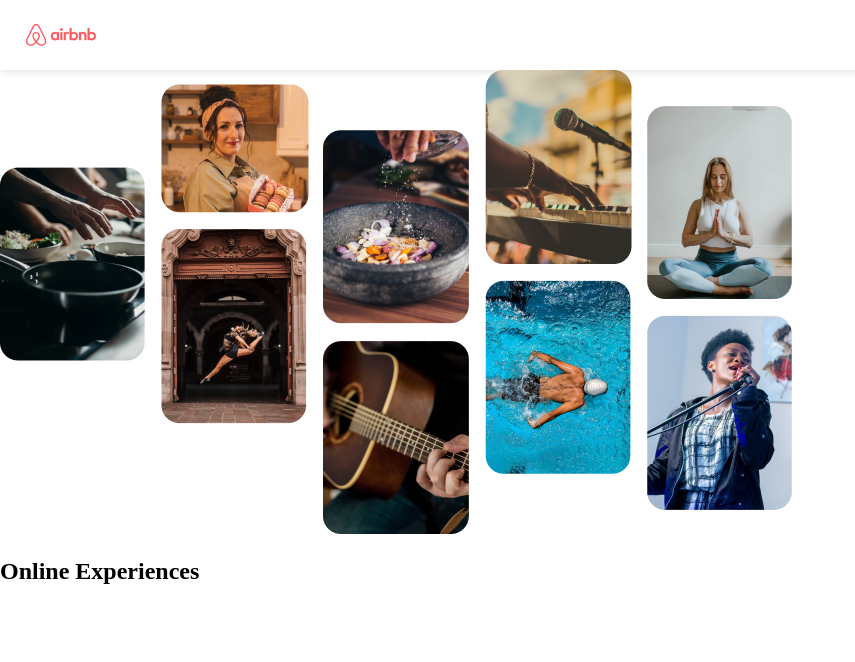
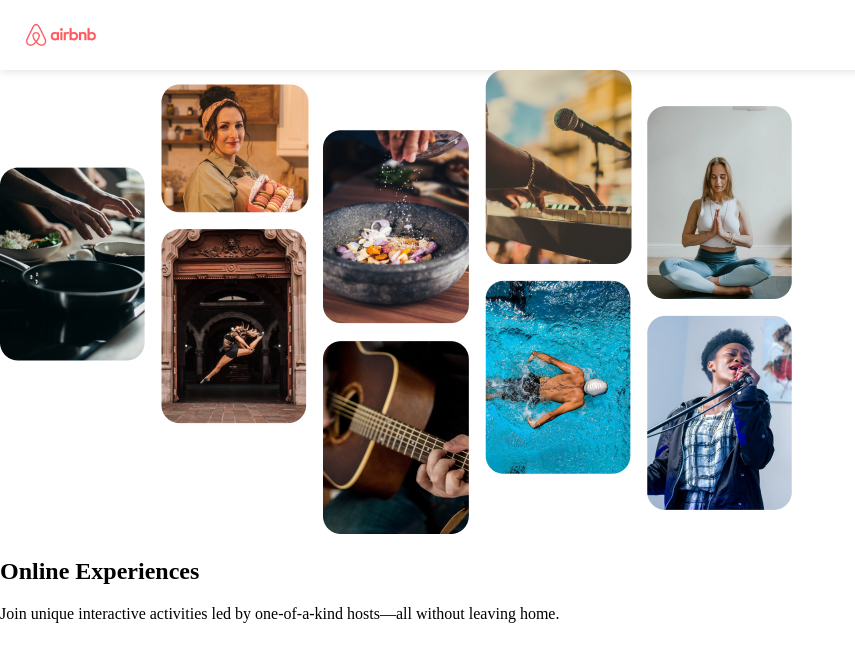
Before and after one commit to matt-pessoa/airbnb-experiences-clone, a React (Create React App) app: page / in a window 1280 px wide. Shown: the top 662 px of the page, without its empty margins (0-855 px from the left). Built offline with nearby package versions, Linux system fonts and the light colour scheme.

Commit message:
add p to hero

```diff
--- a/src/components/Hero.js
+++ b/src/components/Hero.js
@@ -6,6 +6,10 @@
 		<section className="hero">
 			<img src={photoGrid} alt="Collection of AirBnb experiences" />
 			<h1>Online Experiences</h1>
+			<p>
+				Join unique interactive activities led by one-of-a-kind hosts—all
+				without leaving home.
+			</p>
 		</section>
 	);
 }
```
